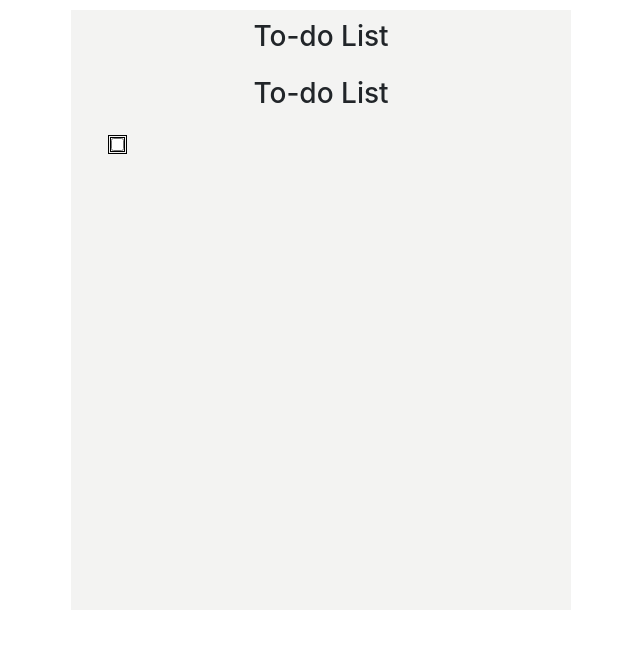
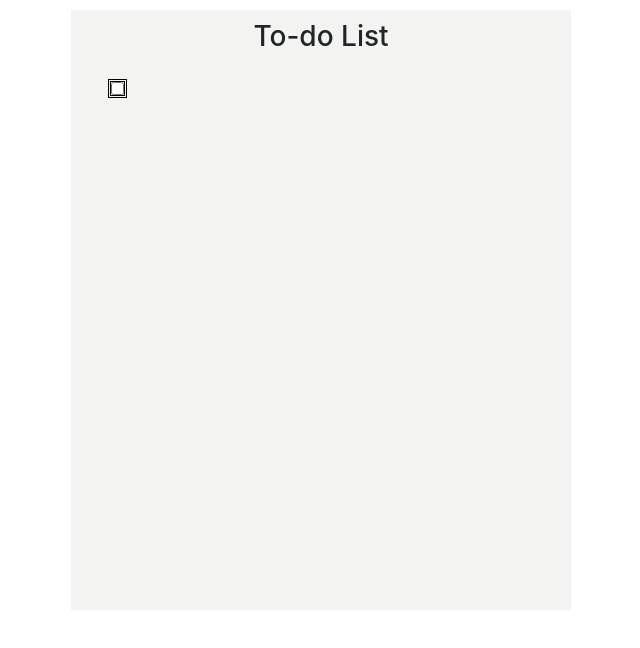
Before and after one commit to madhurabhujbal/todo-list, a React (Create React App) app: page / in a window 1280 px wide. Shown: the top 648 px of the page, without its empty margins (319-959 px from the left). Built offline with nearby package versions, Linux system fonts and the light colour scheme; the HTML template or start-up script is replaced by a standard one.

Commit message:
Remove the header tag code from Display component

```diff
--- a/src/components/Display.jsx
+++ b/src/components/Display.jsx
@@ -3,9 +3,6 @@ import React from "react";
 function Display() {
   return (
     <div>
-      <header>
-        <h3>To-do List</h3>
-      </header>
       <main>
         <li className="item-list">
           <div className="container">
```
